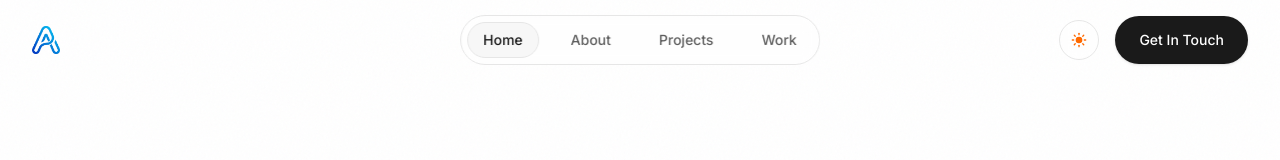
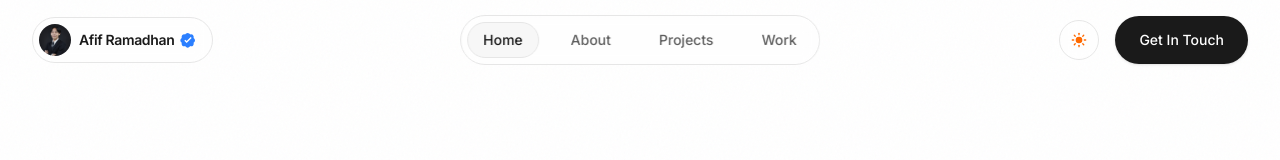
Before and after one commit to afif23170si-ui/afiframadhan.my.id, a Next.js app: page / in a window 1280 px wide. Shown: the top 160 px of the page. Built offline with nearby package versions, Linux system fonts and the light colour scheme.

Commit message:
update logo navbar

```diff
--- a/components/layout/navbar.tsx
+++ b/components/layout/navbar.tsx
@@ -2,7 +2,7 @@
 
 import { useState, useEffect } from "react"
 import { motion, AnimatePresence } from "framer-motion"
-import { Menu, X } from "lucide-react"
+import { Menu, X, BadgeCheck } from "lucide-react"
 import { ThemeToggle } from "@/components/shared/theme-toggle"
 import { Button } from "@/components/ui/button"
 import Image from "next/image"
@@ -86,7 +86,7 @@ export function Navbar() {
                 {/* Left: Logo */}
                 <motion.a
                   href="#hero"
-                  className="flex-shrink-0 w-[140px] flex items-center"
+                  className="flex-shrink-0 flex items-center gap-2 p-1.5 pr-4 border border-black/5 dark:border-white/10 rounded-full bg-white/5 backdrop-blur-sm transition-colors hover:bg-white/10"
                   onClick={(e) => {
                     e.preventDefault()
                     scrollToSection("#hero")
@@ -94,13 +94,22 @@ export function Navbar() {
                   whileHover={{ scale: 1.05 }}
                   whileTap={{ scale: 0.95 }}
                 >
-                  <Image
-                    src="/logo-a.png"
+                    <Image
+                    src="/logo-p.jpg"
                     alt="Afif Logo"
-                    width={28}
-                    height={28}
-                    className="object-contain"
+                    width={32}
+                    height={32}
+                    className="object-cover rounded-full"
                   />
+                  <div className="flex items-center gap-1.5">
+                    <span className="font-semibold text-sm tracking-tight">Afif Ramadhan</span>
+                    <svg viewBox="0 0 24 24" aria-label="Verified Account" className="w-4 h-4 text-blue-500 fill-current">
+                      <g fillRule="evenodd">
+                        <path d="M22.5 12.5c0-1.58-.875-2.95-2.148-3.6.154-.435.238-.905.238-1.4 0-2.21-1.71-3.998-3.818-3.998-.47 0-.92.114-1.335.325C14.686 2.68 13.18 1.5 11.5 1.5c-1.7 0-3.2 1.16-3.937 2.327-.41-.212-.866-.33-1.337-.33-2.097 0-3.8 1.8-3.8 3.997 0 .495.084.965.238 1.4-1.272.65-2.147 2.018-2.147 3.6 0 1.58.875 2.95 2.147 3.6-.154.435-.238.9-.238 1.4 0 2.21 1.71 4 3.818 4 .47 0 .92-.114 1.335-.325.737 1.166 2.242 2.33 3.922 2.33 1.7 0 3.18-1.16 3.937-2.327.41.21.866.328 1.337.328 2.097 0 3.8-1.79 3.8-3.997 0-.495-.084-.965-.238-1.4 1.272-.65 2.147-2.018 2.147-3.6z" />
+                        <path d="M10 16.5l-3.5-3.5 1.414-1.414L10 13.672l6.086-6.086 1.414 1.414z" fill="white" />
+                      </g>
+                    </svg>
+                  </div>
                 </motion.a>
 
                 {/* Center: Navigation */}
```
Also changed, not shown: public/logo-p.jpg (added).
